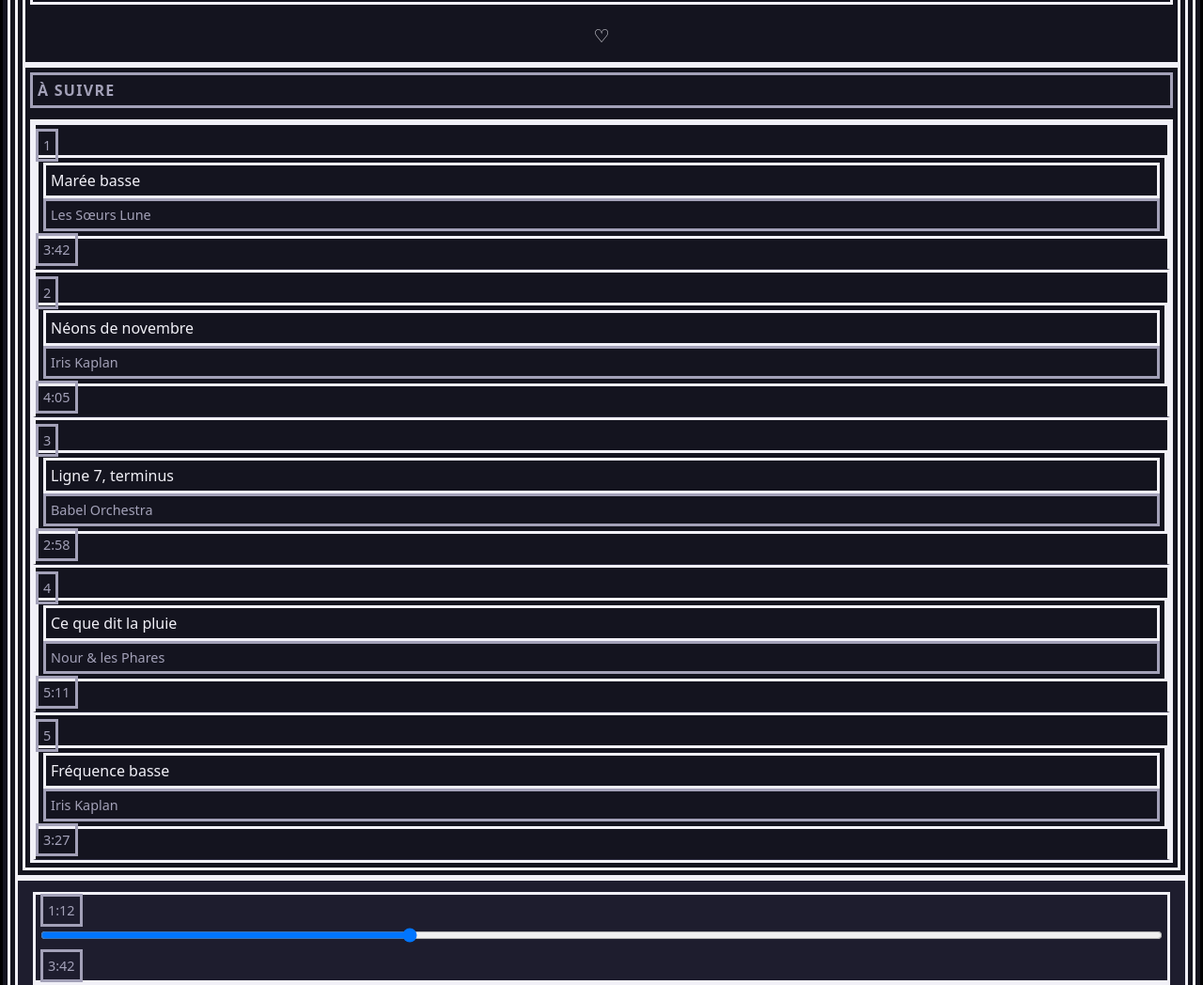
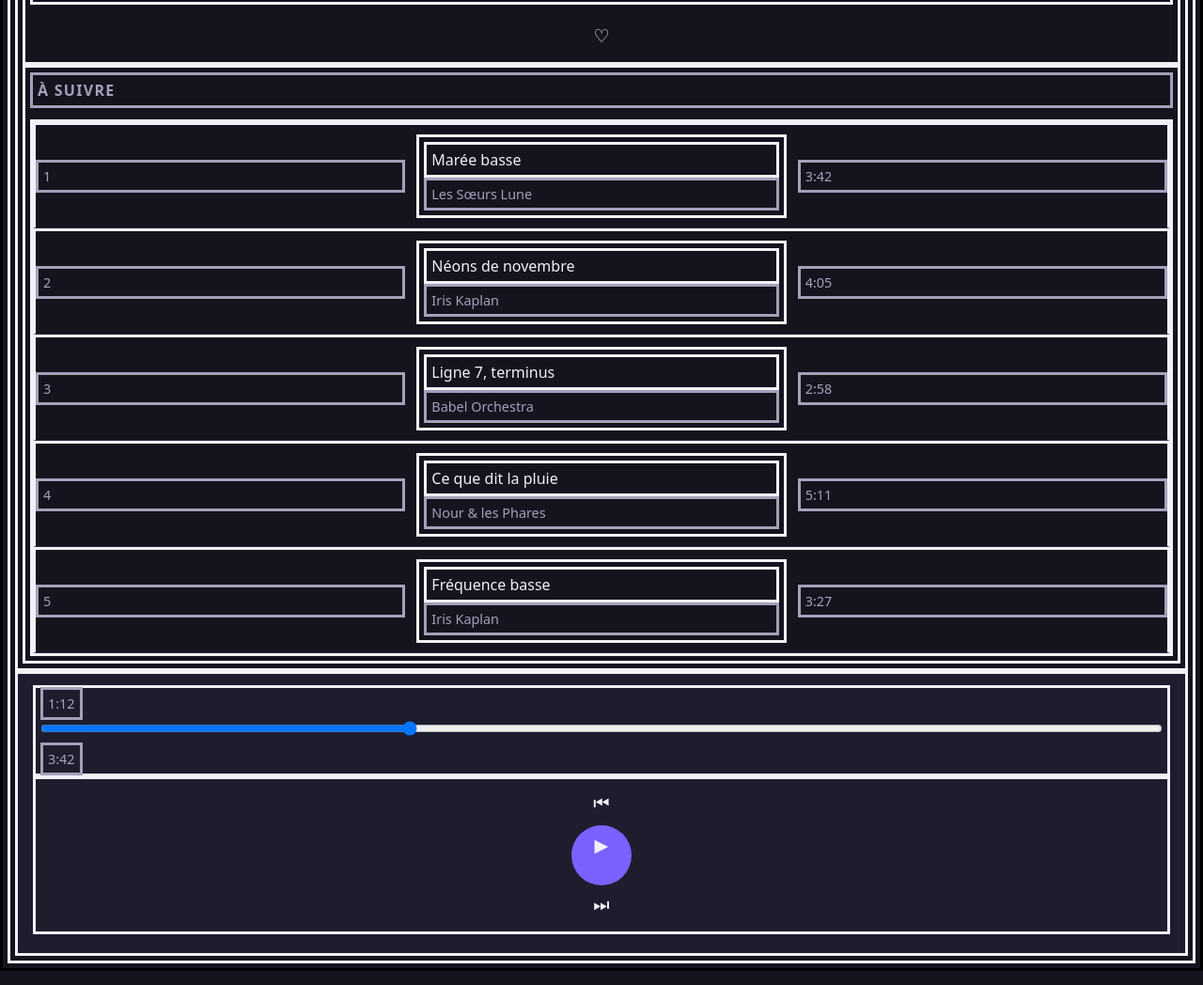
Before and after one commit to sidoniemakolo03-dot/kata-web-6-lecteur-musique-s7, a plain HTML site: page index.html in a window 1280 px wide. Shown: the part 1427-2475 px from the top of the page at 94% size. Drawn offline with Linux system fonts and the light colour scheme.

```diff
--- a/style.css
+++ b/style.css
@@ -149,7 +149,15 @@ h2 {
 }
 
 /* ---------- TODO 4 — Une piste de la playlist ---------- */
+.piste {
+  align-items: center;
+  gap: 12px;
+  display: flex;
+}
 
+.piste-infos {
+  flex-grow: 1;
+}
 
 
 /* ---------- TODO 5 — La barre de contrôle ---------- */
```
